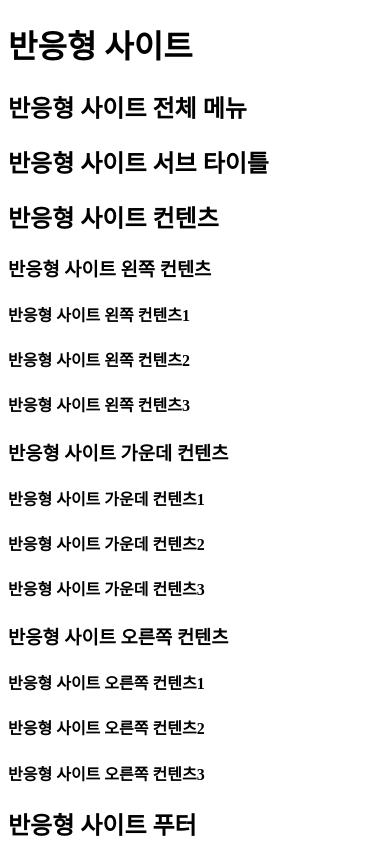
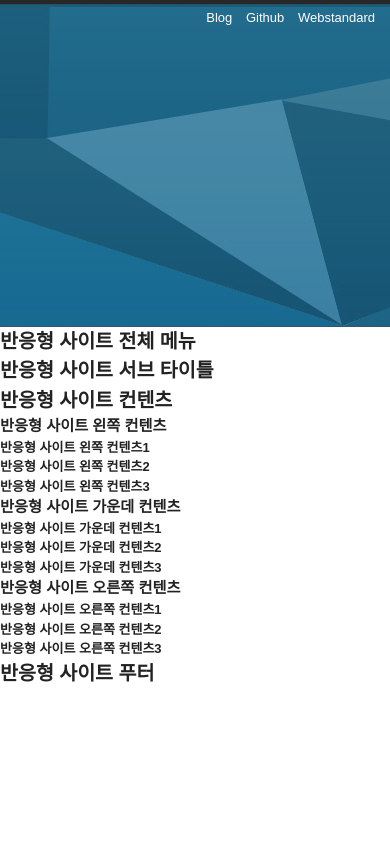
Before and after one commit to oh971021/Web_Study, a plain HTML site: page Responsive/index.html in a window 390 px wide. Drawn offline with Linux system fonts and the light colour scheme.

Commit message:
0202 Web Study : Responsive Site (Header)

```diff
--- a/Responsive/css/reset.css
+++ b/Responsive/css/reset.css
@@ -0,0 +1,9 @@
+/* 여백 초기화 */
+body, div, ul, li, dl, dd, dt, ol, h1, h2, h3, h4, h5, h6, input, fieldset, legend, p, select, table, th, td, tr, textarea, button, form, figure, figcaption {margin:0; padding:0;}
+
+/* a 링크 초기화 */
+a {color: #222; text-decoration: none;}
+a:hover {color: #2698cb;}
+
+/* 폰트 초기화 */
+body, input, textarea, select, button, table {font-family: 'Nanum Gothic', AppleSDGothicNeo-Regular,'Malgun Gothic','맑은 고딕',dotum,'돋움',sans-serif; color: #222; font-size: 13px; line-height: 1.5;}
--- a/Responsive/css/style.css
+++ b/Responsive/css/style.css
@@ -0,0 +1,17 @@
+/* 레이아웃 */
+#header { background: url(../img/header_bg.jpg) repeat-x center top; }
+
+/* 컨테이너 */
+.container { width: 1200px; margin: 0 auto; background: rgba(0, 0, 0, 0.3);}
+
+/* 헤더 */
+.header { height: 327px; }
+.header .header_menu { text-align: right; }
+.header .header_menu a { color: #fff; padding: 8px 0 6px 10px; display: inline-block; transition: color 0.3s ease; }
+.header .header_menu a:hover { color: #ccc; }
+
+/* mediaquery : 반응형 */
+@media (max-width: 1220px) {
+    .container { width: 100%; }
+    .row { padding: 0 15px; }
+}
--- a/Responsive/index.html
+++ b/Responsive/index.html
@@ -29,9 +29,22 @@
     <![endif]-->
     <body>
 
-        <header>
-            <h1>반응형 사이트</h1>
+        <!-- header -->
+        <header id="header">
+            <div class="container">
+                <div class="row">
+                    <div class="header">
+                        <div class="header_menu">
+                            <a href="#">Blog</a>
+                            <a href="#">Github</a>
+                            <a href="#">Webstandard</a>
+                        </div>
+                    </div>
+                </div>
+            </div>
         </header>
+        <!-- //header -->
+
         <nav>
             <h2>반응형 사이트 전체 메뉴</h2>
         </nav>
```
